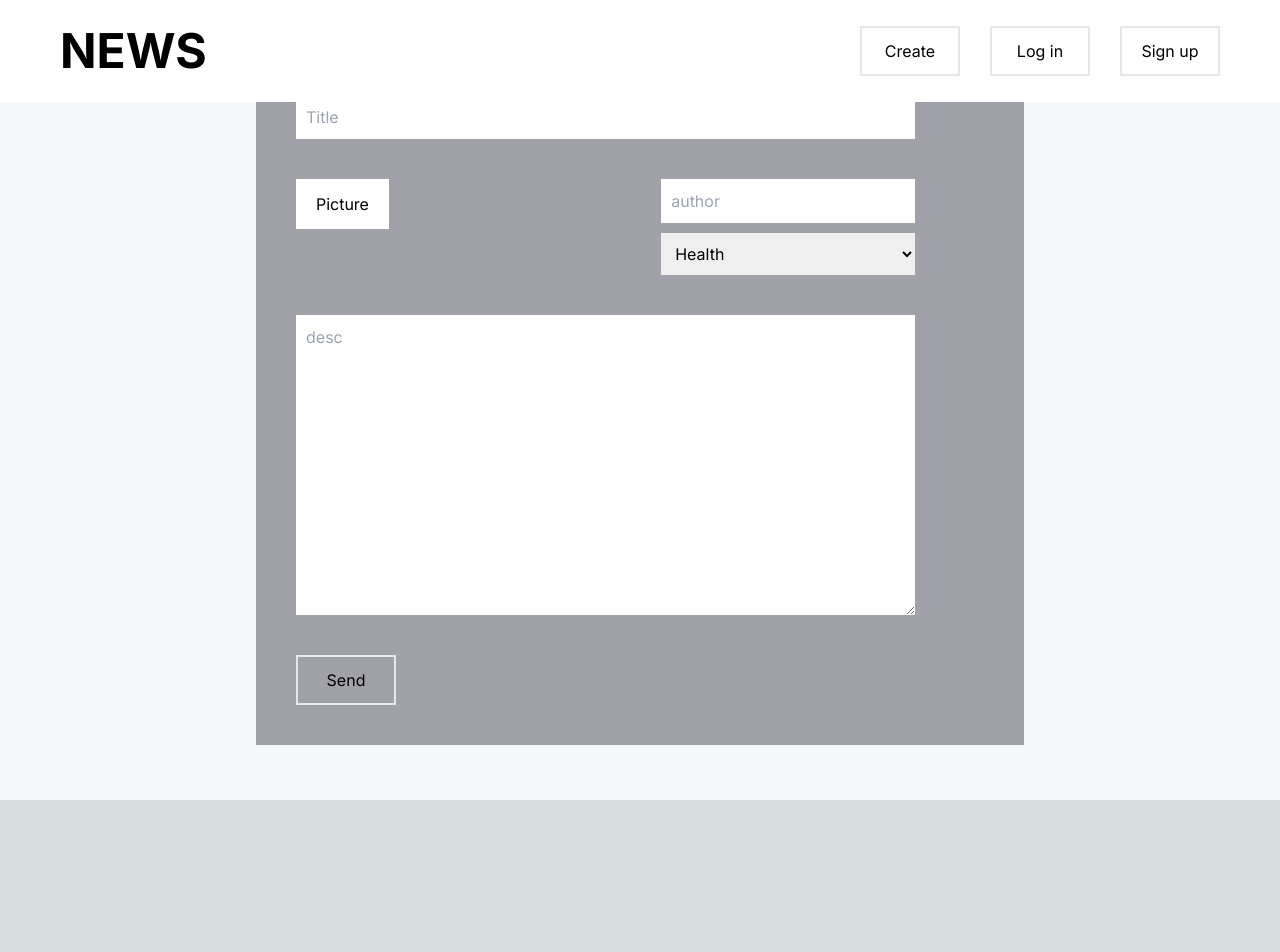
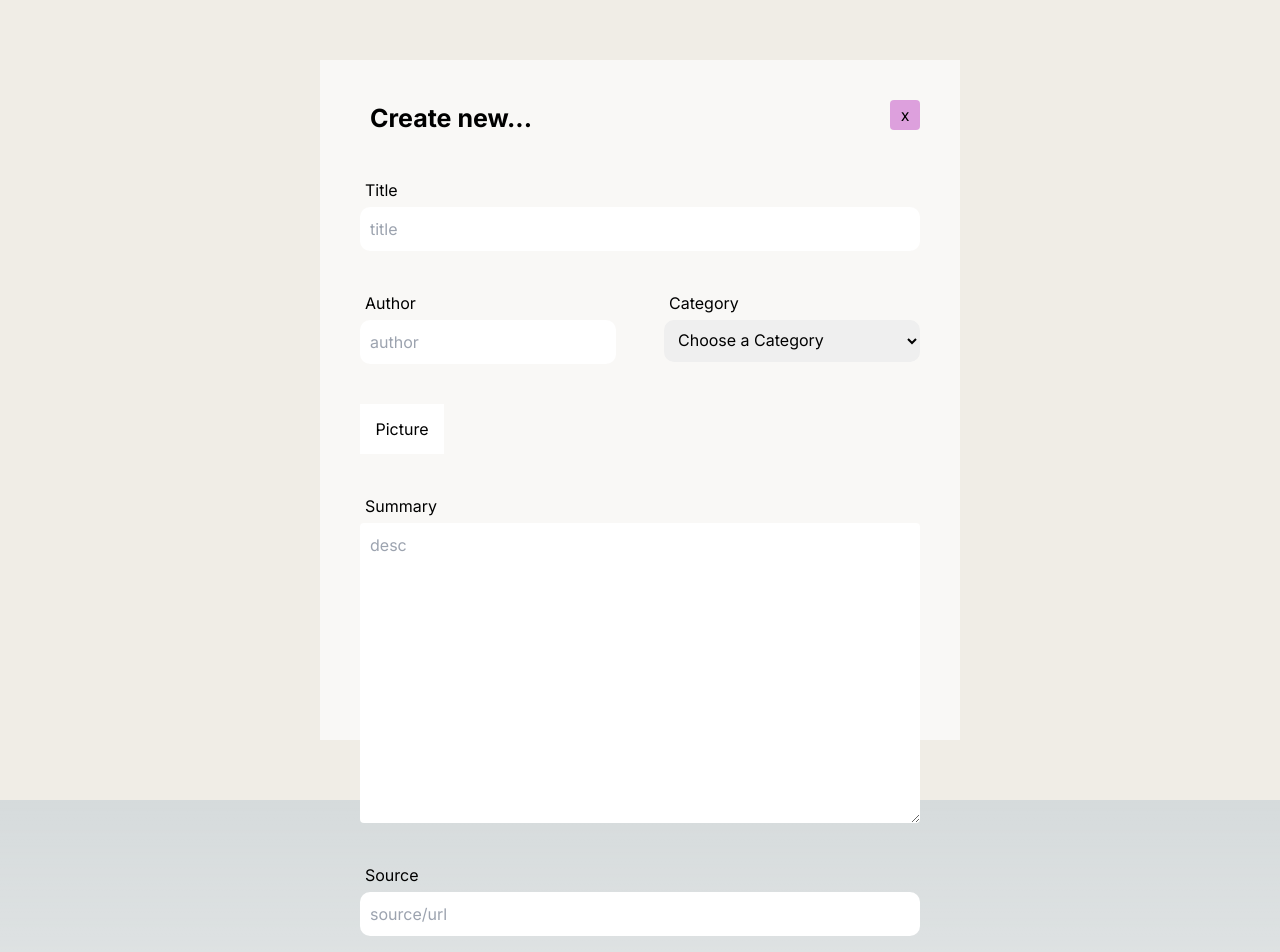
Before and after one commit to enkhtuya0511/sumNews, a Next.js app in the folder frontend/: page /createNews in a window 1280 px wide. Shown: the top 952 px of the page. Before the commit the page ends 800 px from the top, so only its background shows below. Built offline with nearby package versions, Linux system fonts and the light colour scheme.

Commit message:
createNewsDesign/mailTemplateDesign

```diff
--- a/frontend/src/app/createNews/page.js
+++ b/frontend/src/app/createNews/page.js
@@ -1,12 +1,20 @@
 "use client";
 import axios from "axios";
 import { useState } from "react";
-import NavBar from "@/components/NavBar";
-import Button from "@/components/Button";
+import { useRouter } from "next/navigation";
+// import Button from "@/components/Button";
 import ImgInput from "@/components/ImgInput";
 
 export default function CreateNews() {
-  const category = ["Health", "Sports", "Tech", "Entertainment", "Other"];
+  const router = useRouter();
+  const category = [
+    "Choose a Category",
+    "Health",
+    "Sports",
+    "Tech",
+    "Entertainment",
+    "Other",
+  ];
   const [newData, setNewData] = useState({});
   const [img, setImg] = useState(null);
   const handleSubmit = async () => {
@@ -25,32 +33,41 @@ export default function CreateNews() {
     }
   };
   return (
-    <div className="flex flex-col min-h-screen min-w-screen bg-[#f6f7fb] justify-center items-center">
-      <NavBar />
-      <div className="h-[50%] w-[60%] flex flex-col justify-center  bg-zinc-400 p-[40px] gap-[40px]">
-        {/*Title*/}
+    <div className="flex min-h-screen min-w-screen bg-[#f0ede6] justify-center items-center">
+      <div className="h-[85vh] w-[50vw] flex flex-col bg-[#f9f8f6] p-[40px] gap-[40px]">
+        <div className="flex justify-between ">
+          <h1 className="font-bold text-[25px] pl-[10px]">Create new...</h1>
+          <button onClick={() => router.push('/')} className="w-[30px] h-[30px] bg-[plum] rounded">x</button>
+        </div>
+
+        <div className="flex flex-col gap-[5px]">
+          <h5 className="ml-[5px]">Title</h5>
           <input
             onChange={(e) =>
               setNewData((prev) => ({ ...prev, title: e.target.value }))
             }
-          placeholder="Title"
-          className="p-[10px] outline-none w-[90%]"
+            placeholder="title"
+            className="p-[10px] outline-none w-[100%] rounded-[10px]"
             type="text"
           />
-        {/*Img/Author/Category*/}
-        <div className="w-[90%] flex gap-[40px] justify-between">
-          <ImgInput title={newData.title} img={img} setImg={setImg} />
-          <div className="flex flex-col gap-[10px]">
+        </div>
+
+        <div className="flex justify-between">
+          <div className="flex flex-col gap-[5px]">
+            <h5 className="ml-[5px]">Author</h5>
             <input
               onChange={(e) =>
                 setNewData((prev) => ({ ...prev, author: e.target.value }))
               }
               type="text"
               placeholder="author"
-              className="p-[10px] outline-none"
+              className="p-[10px] outline-none rounded-[10px] w-[20vw] "
             />
+          </div>
+          <div className="flex flex-col gap-[5px]">
+            <h5 className="ml-[5px]">Category</h5>
             <select
-              className="p-[10px]"
+              className="p-[10px] rounded-[10px] w-[20vw]"
               onChange={(e) =>
                 setNewData((prev) => ({ ...prev, category: e.target.value }))
               }
@@ -63,23 +80,39 @@ export default function CreateNews() {
             </select>
           </div>
         </div>
-        {/*desc*/}
-        <div className="w-[90%] flex">
+
+        <ImgInput title={newData.title} img={img} setImg={setImg} />
+
+        <div className="flex flex-col gap-[5px]">
+          <h5 className="ml-[5px]">Summary</h5>
           <textarea
             onChange={(e) =>
               setNewData((prev) => ({ ...prev, description: e.target.value }))
             }
             type="text"
             placeholder="desc"
-            className="p-[10px] outline-none w-[700px] h-[300px] flex "
+            className="p-[10px] outline-none w-full h-[300px] flex rounded"
           />
         </div>
-        {/**Send->>> */}
-        <div className="w-full flex flex-end">
-          <Button onClick={() => handleSubmit()}>Send</Button>
+
+        <div className="flex flex-col gap-[5px]">
+          <h5 className="ml-[5px]">Source</h5>
+          <input
+            type="text"
+            placeholder="source/url"
+            className="p-[10px] outline-none w-[100%] rounded-[10px]"
+          />
+        </div>
+
+        <div className="flex justify-end pr-[10px] mb-[10px]">
+          <button
+            onClick={() => handleSubmit()}
+            className="w-[65px] h-[30px] bg-[plum] rounded"
+          >
+            Send
+          </button>
         </div>
       </div>
     </div>
   );
 }
-//<div className="w-full h-full flex flex-col justify-center items-center gap-[40px]">
--- a/frontend/src/components/NavBar.jsx
+++ b/frontend/src/components/NavBar.jsx
@@ -7,7 +7,7 @@ export default function NavBar() {
     const router = useRouter();
   return (
     <div className="min-h-[10%] w-full flex fixed top-0 left-0 justify-between py-[15px] px-[60px] bg-[#ffffff]">
-      <h1 className="flex items-center text-[48px] font-bold text-[#000000]">NEWS</h1>
+      <h1 className="flex items-center text-[48px] font-bold text-[#000000]">newsletter.</h1>
       <div className="flex items-center gap-[30px]">
         <Button onClick={() => router.push("/createNews")} className="w-[40px] h-[40px] flex justify-center items-center p-[5px] rounded-[50%] border-[10px] text-[25px]">Create</Button>
         <Button onClick={() => router.push("/login")}>Log in</Button>
```
Also changed, not shown: 2 other files (tests, documents, lock files or other folders). Lines whose indentation alone changed are shown as unchanged.
